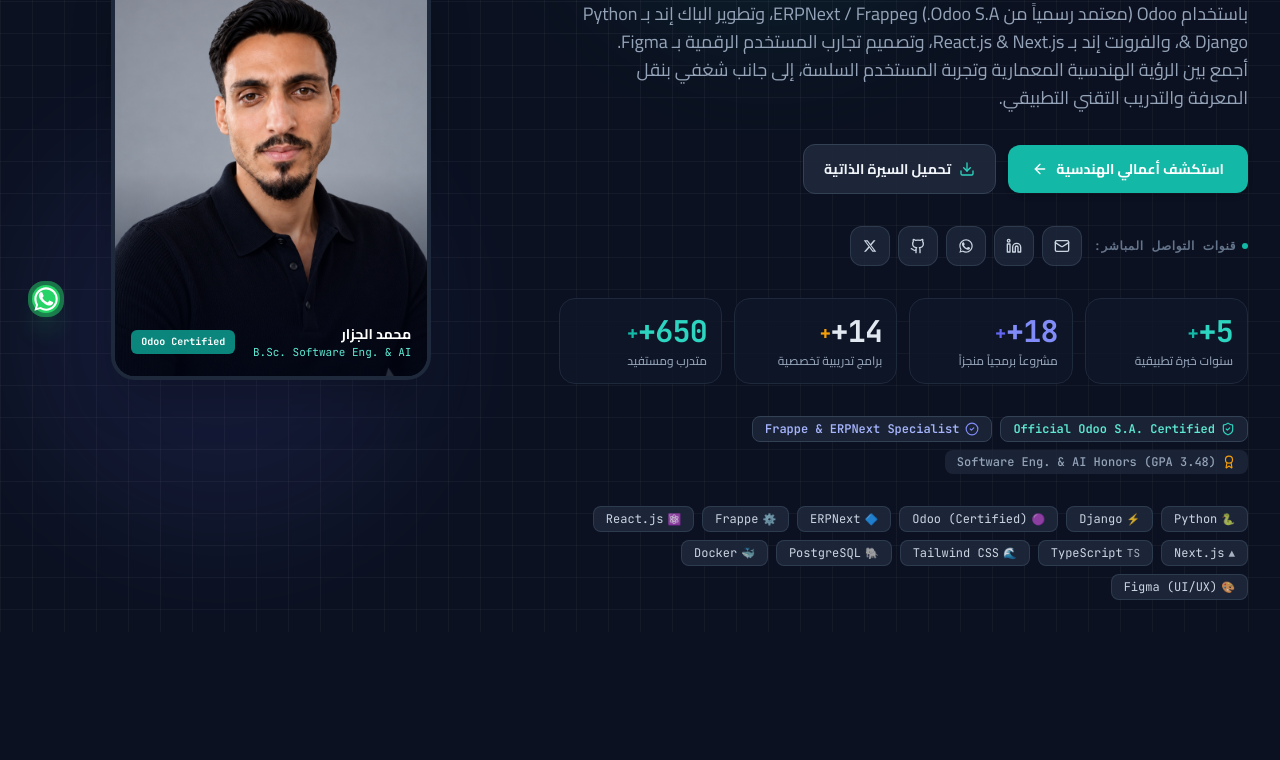
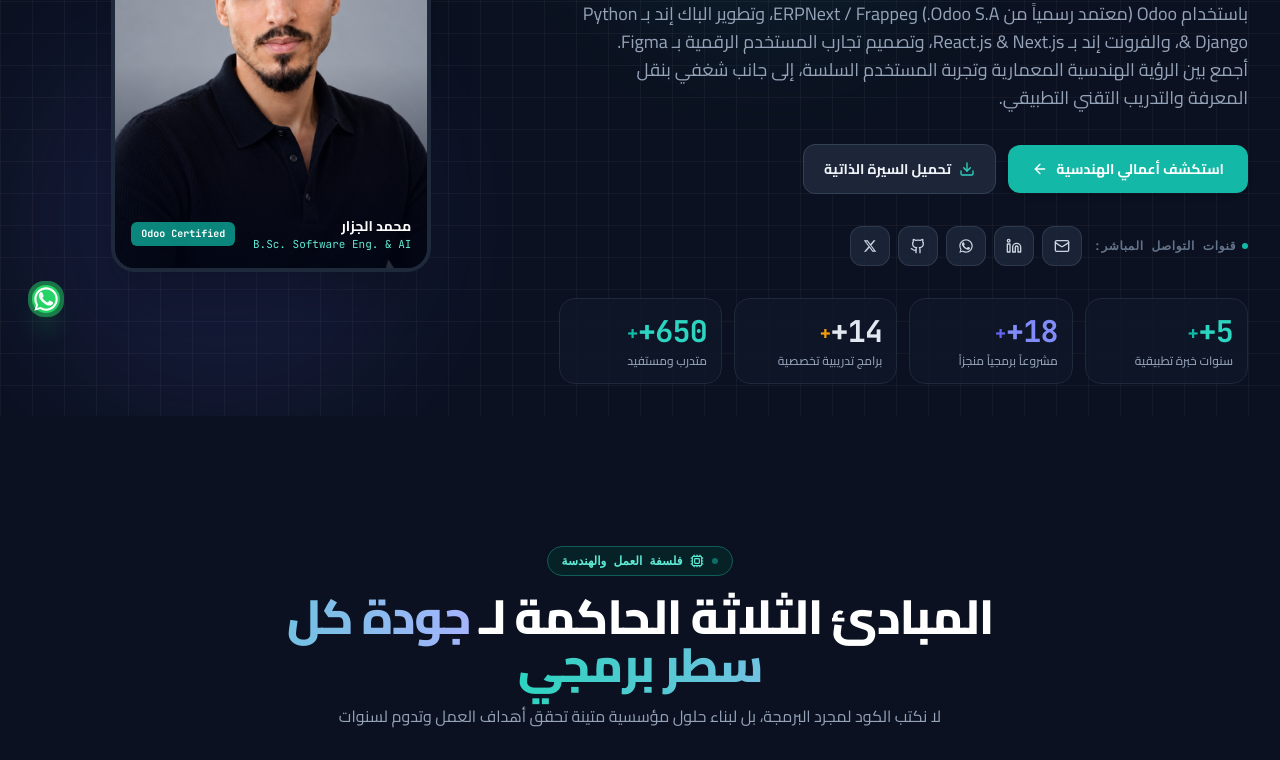
Before and after one commit to Mohammed-Aljazzar/portfolio, a Next.js app: page / in a window 1280 px wide. Shown: the part 463-1223 px from the top of the page. Built offline with nearby package versions, Linux system fonts and the light colour scheme.

Commit message:
feat(hero): remove credentials pills and tech stack badges for a clean minimal layout

```diff
--- a/src/app/page.tsx
+++ b/src/app/page.tsx
@@ -382,36 +382,6 @@ export default function HomePage() {
                     {t.hero.stats.trainees}
                   </div>
                 </div>
-              </motion.div>
-
-              {/* Credential Pills with Soft Glass Effect */}
-              <motion.div variants={heroItem} className="pt-2 flex flex-wrap items-center gap-2 text-xs text-slate-600 dark:text-slate-400">
-                <span className="inline-flex items-center gap-1.5 px-3 py-1 rounded-lg bg-teal-50/80 dark:bg-slate-800/80 border border-teal-200/60 dark:border-slate-700 font-mono font-semibold text-teal-800 dark:text-teal-300 backdrop-blur-xs">
-                  <ShieldCheck className="w-3.5 h-3.5 text-teal-600 dark:text-teal-400" />
-                  Official Odoo S.A. Certified
-                </span>
-                <span className="inline-flex items-center gap-1.5 px-3 py-1 rounded-lg bg-indigo-50/80 dark:bg-slate-800/80 border border-indigo-200/60 dark:border-slate-700 font-mono font-semibold text-indigo-800 dark:text-indigo-300 backdrop-blur-xs">
-                  <CheckCircle2 className="w-3.5 h-3.5 text-indigo-600 dark:text-indigo-400" />
-                  Frappe &amp; ERPNext Specialist
-                </span>
-                <span className="inline-flex items-center gap-1.5 px-3 py-1 rounded-lg bg-slate-100/80 dark:bg-slate-800/80 font-mono font-medium">
-                  <Award className="w-3.5 h-3.5 text-amber-500" />
-                  Software Eng. &amp; AI Honors (GPA 3.48)
-                </span>
-              </motion.div>
-
-              {/* Fast Tech Stack Pills with Soft Micro-interactions */}
-              <motion.div variants={heroItem} className="pt-2 flex flex-wrap gap-2">
-                {techBadges.map((tech) => (
-                  <motion.span
-                    key={tech.name}
-                    whileHover={{ scale: 1.06, y: -2 }}
-                    className="inline-flex items-center gap-1 px-3 py-1 text-xs font-mono rounded-lg bg-white/90 dark:bg-slate-800/90 border border-slate-200/80 dark:border-slate-700/80 text-slate-700 dark:text-slate-300 shadow-2xs hover:border-teal-400 dark:hover:border-teal-400 transition-colors cursor-default"
-                  >
-                    <span className="text-[11px] opacity-80">{tech.icon}</span>
-                    <span>{tech.name}</span>
-                  </motion.span>
-                ))}
               </motion.div>
             </motion.div>
 
```
